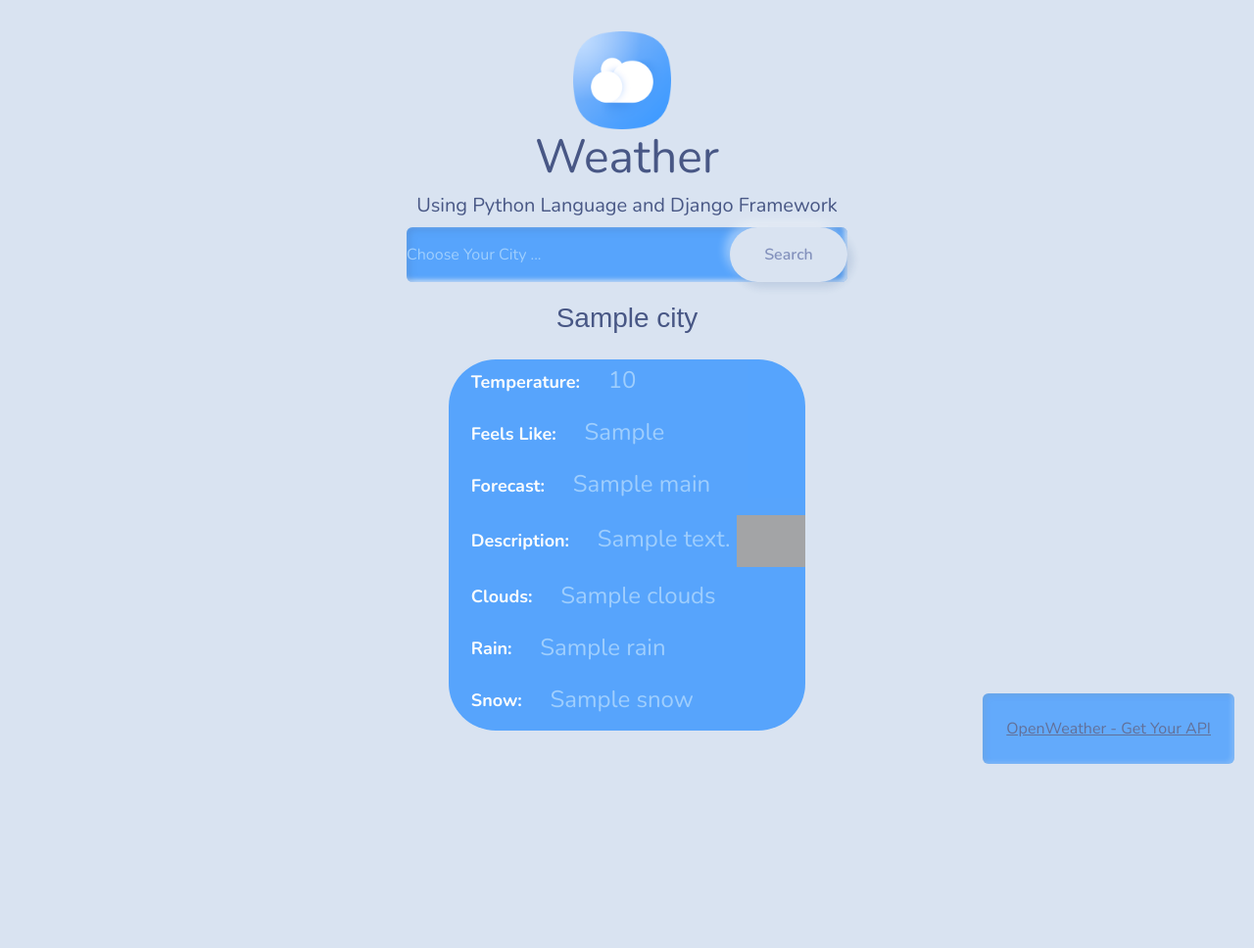
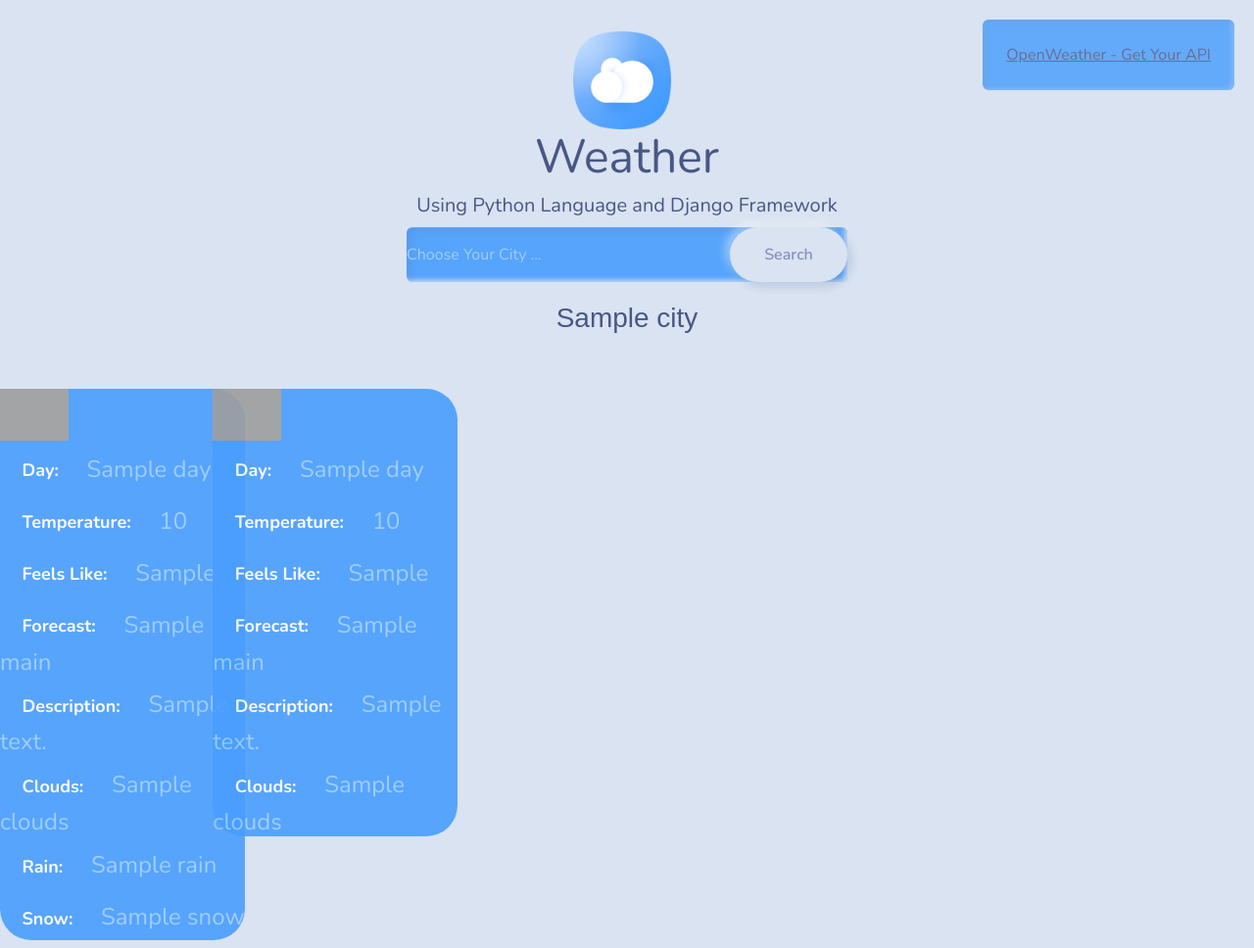
Before and after one commit to Celikarslan/WeatherApp, a Django app: template WeatherApp/templates/main/index.html in a window 1280 px wide. Shown: the whole page at 98% size. Before the commit the page ends 780 px from the top, so only its background shows below. Run offline with Django 4.2, Linux system fonts and the light colour scheme; the template is opened without the code that fills it: most values are stand-ins (such as "Sample title", 1, 10 or a date in 2020); some libraries are stand-ins or nearby versions; grey boxes are pictures that could not be loaded.

Commit message:
Added forecast cards

```diff
--- a/WeatherApp/templates/main/index.html
+++ b/WeatherApp/templates/main/index.html
@@ -52,7 +52,7 @@
       margin-top: -30px;
       background-color: #499efe;
       opacity: .9;
-      border-radius: 3em;
+      border-radius: 2em;
     }
     .bg-cus-color {
       background-color: #499efe;
@@ -66,12 +66,16 @@
     }
     .api-card {
       position: absolute;
-      bottom: 20px;
+      top: 20px;
       right: 20px;
       opacity: .9;
     }
     .btn-long{
       width: 120px;
+    }
+    .card1{
+      width: 250px;
+      margin: 0 auto;
     }
 
   </style>
@@ -128,26 +132,45 @@
   </div>
   {% endif %}
 
-  <br> <br>
+  <br><br>
   <div class="row">
-    <div class="col d-flex justify-content-center">
+    {% if temp and feels_like %}
+    <div class="col-md-2">
       <div class="card1 bg-custom-color mb-6">
         <div class="card-body">
+          <h4><img src="http://openweathermap.org/img/w/{{ icon }}.png" alt="Image" style="width:70px"></h4>
+          <h4><span class="badge badge-primary">Day:</span> <span class="value">{{ day }}</span></h4>
           <h4><span class="badge badge-primary">Temperature:</span> <span class="value">{{ temp }}</span></h4>
           <h4><span class="badge badge-primary">Feels Like:</span> <span class="value">{{ feels_like }}</span></h4>
           <h4><span class="badge badge-primary">Forecast:</span> <span class="value">{{ main }}</span></h4>
-          <h4><span class="badge badge-primary">Description:</span> <span class="value">{{description}}</span> <img
-              src="http://openweathermap.org/img/w/{{icon}}.png" alt="Image" style="width:70px"></h4>
+          <h4><span class="badge badge-primary">Description:</span> <span class="value">{{ description }}</span></h4>
           <h4><span class="badge badge-primary">Clouds:</span> <span class="value">{{ clouds }}</span></h4>
           {% if rain %}
             <h4><span class="badge badge-primary">Rain:</span> <span class="value">{{ rain }}</span></h4>
           {% endif %}
           {% if snow %}
             <h4><span class="badge badge-primary">Snow:</span> <span class="value">{{ snow }}</span></h4>
-          {% endif%}
+          {% endif %}
         </div>
       </div>
     </div>
+    {% endif %}
+
+    {% for days in forecasts %}
+    <div class="col-md-2">
+      <div class="card1 bg-custom-color mb-6">
+        <div class="card-body">
+          <h4><img src="http://openweathermap.org/img/w/{{ icon }}.png" alt="Image" style="width:70px"></h4>
+          <h4><span class="badge badge-primary">Day:</span> <span class="value">{{ days.day }}</span></h4>
+          <h4><span class="badge badge-primary">Temperature:</span> <span class="value">{{ days.temp }}</span></h4>
+          <h4><span class="badge badge-primary">Feels Like:</span> <span class="value">{{ days.feels_like }}</span></h4>
+          <h4><span class="badge badge-primary">Forecast:</span> <span class="value">{{ days.main }}</span></h4>
+          <h4><span class="badge badge-primary">Description:</span> <span class="value">{{ days.description }}</span> </h4>
+          <h4><span class="badge badge-primary">Clouds:</span> <span class="value">{{ days.clouds }}</span></h4>
+        </div>
+      </div>
+    </div>
+    {% endfor %}
   </div>
   </div>
 </body>
```
Also changed, not shown: WeatherApp/views.py (+27 -5 lines).
